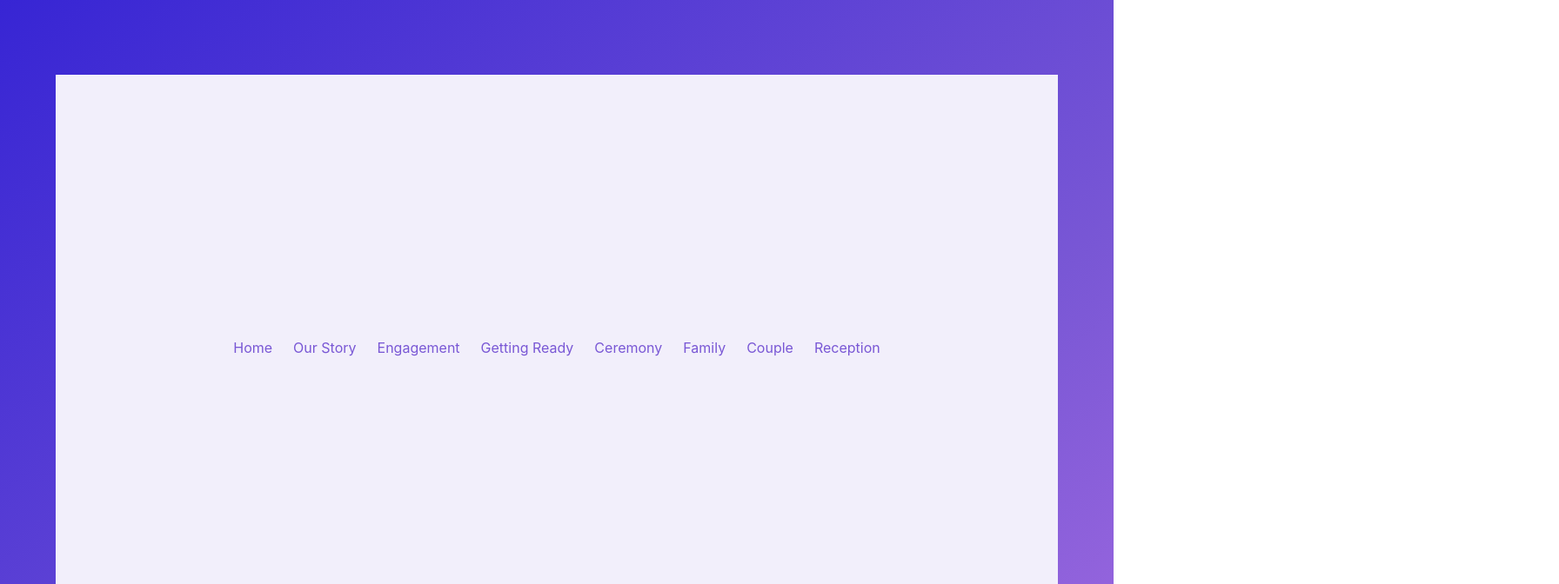
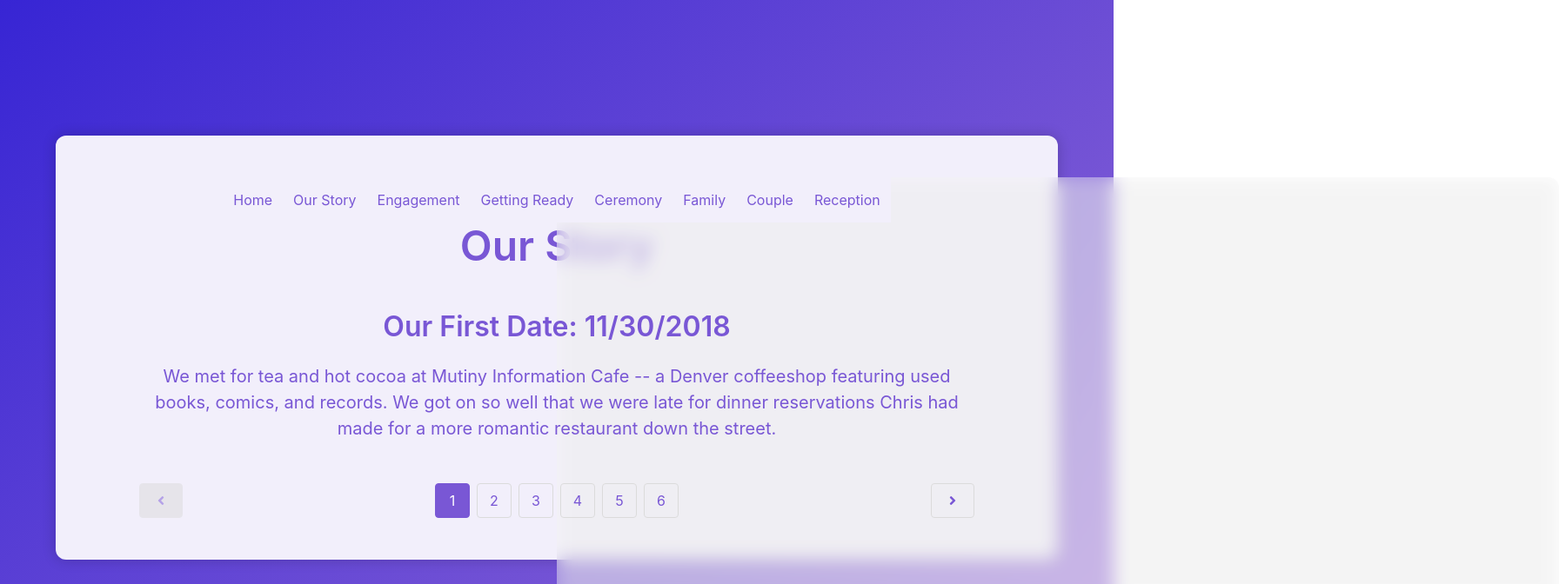
Before and after one commit to CCBaxter84/wedding-site, a Vue app: page /our-story in a window 1280 px wide. Shown: the top 672 px of the page at 87% size, 1792 px wide, since content can reach past the window. Built offline with nearby package versions, Linux system fonts and the light colour scheme.

Commit message:
Got pagination working and partially finished frosted glass effect

```diff
--- a/src/App.vue
+++ b/src/App.vue
@@ -1,13 +1,15 @@
 <template>
-  <section class="hero is-primary is-bold is-fullheight">
-    <section class="hero-body has-text-primary">
-      <section class="container has-text-centered">
-        <section class="section is-large has-background-primary-light">
+  <section
+    class="hero is-primary is-bold is-fullheight has-text-primary has-text-centered"
+  >
+    <section class="hero-body ">
+      <section class="container">
+        <section class="section is-small has-background-primary-light">
           <Header />
+          <router-view />
         </section>
       </section>
     </section>
-
   </section>
 </template>
 
@@ -21,3 +23,20 @@
     }
   }
 </script>
+
+<style>
+  .section {
+    border-radius: 0.75rem;
+    box-shadow: 0 0 1rem 0 rgba(0, 0, 0, 0.2);
+    position: relative;
+  }
+  .section:before {
+    background-color: rgba(255, 255, 255, 0.3);
+    backdrop-filter: blur(10px) saturate(100%) contrast(45%) brightness(130%);
+    border-radius: 0.75rem;
+    content: '';
+    height: 100%;
+    position: absolute;
+    width: 100%;
+  }
+</style>
--- /dev/null
+++ b/src/views/Home.vue
@@ -0,0 +1,13 @@
+<template>
+  <h1 class="title has-text-primary is-1">Home</h1>
+</template>
+
+<script>
+  export default {
+
+  }
+</script>
+
+<style>
+
+</style>
--- /dev/null
+++ b/src/views/OurStory.vue
@@ -0,0 +1,81 @@
+<template>
+  <main class="mx-6">
+    <h1 class="title has-text-primary is-1">Our Story</h1>
+    <article class="container my-6">
+      <h3 class="title has-text-primary is-3">{{ item.title }}</h3>
+      <p class="is-size-5">{{ item.text }}</p>
+    </article>
+    <b-pagination
+      :current.sync="current"
+      :total="total"
+      v-model="current"
+      :range-before="rangeBefore"
+      :range-after="rangeAfter"
+      :order="order"
+      :size="size"
+      :simple="isSimple"
+      :rounded="isRounded"
+      :per-page="perPage"
+      :icon-prev="prevIcon"
+      :icon-next="nextIcon"
+      aria-next-label="Next page"
+      aria-previous-label="Previous page"
+      aria-page-label="Page"
+      aria-current-label="Current page"
+    />
+  </main>
+</template>
+
+<script>
+  export default {
+    data() {
+      return {
+        items: [],
+        total: 6,
+        current: 1,
+        perPage: 1,
+        rangeBefore: 5,
+        rangeAfter: 5,
+        order: 'is-centered',
+        size: '',
+        isSimple: false,
+        isRounded: false,
+        prevIcon: 'chevron-left',
+        nextIcon: 'chevron-right'
+      }
+    },
+    created() {
+      this.items = [
+        {
+          title: "Our First Date: 11/30/2018",
+          text: "We met for tea and hot cocoa at Mutiny Information Cafe -- a Denver coffeeshop featuring used books, comics, and records. We got on so well that we were late for dinner reservations Chris had made for a more romantic restaurant down the street."
+        },
+        {
+          title: "Our Kobayashi Maru: 1/6/2019",
+          text: `After dating for a little over a month, we experienced a bit of a "No-Win" scenario. You see, we had scheduled a date for this evening, and then Liz learned that her family wanted to hold Noni Peg's 89th birthday party the same night. Consequently, since neither of us wanted to break the date, Liz spent much of this day and the day prior making a birthday cake, and Chris got to meet Liz's whole family at once at the birthday party.`
+        },
+        {
+          title: "Our First Trip: 5/23/2019 - 5/27/2019",
+          text: "We spent Memorial Day weekend 2019 taking a road trip through Utah. Along the +1,200 mi. journey, we visited Arches National Park, Zion National Park, and Monument Valley."
+        },
+        {
+          title: "Our Engagement: 8/2/2019",
+          text: "Right before we headed out to dinner in celebration of Liz's birthday, Chris revealed he had one last birthday present and popped the question."
+        },
+        { title: "Our First Christmas Together: 12/25/2019",
+          text: "Sometimes, it's the little things that make life enjoyable. Decorating our tree together while watching Christmas movies marked the start of our new family's Christmas traditions."
+        },
+        {
+          title: "Our New Bundle of Joy: 1/4/2020",
+          text: "Our Nova puppy was getting mopey. So, we got her a new little brother -- Revan."
+        },
+      ]
+    },
+    computed: {
+      item() {
+        const index = this.current - 1;
+        return this.items[index];
+      }
+    }
+  }
+</script>
```
Also changed, not shown: src/router/index.js (+6 -4 lines), 1 other file (tests, documents, lock files or other folders).
